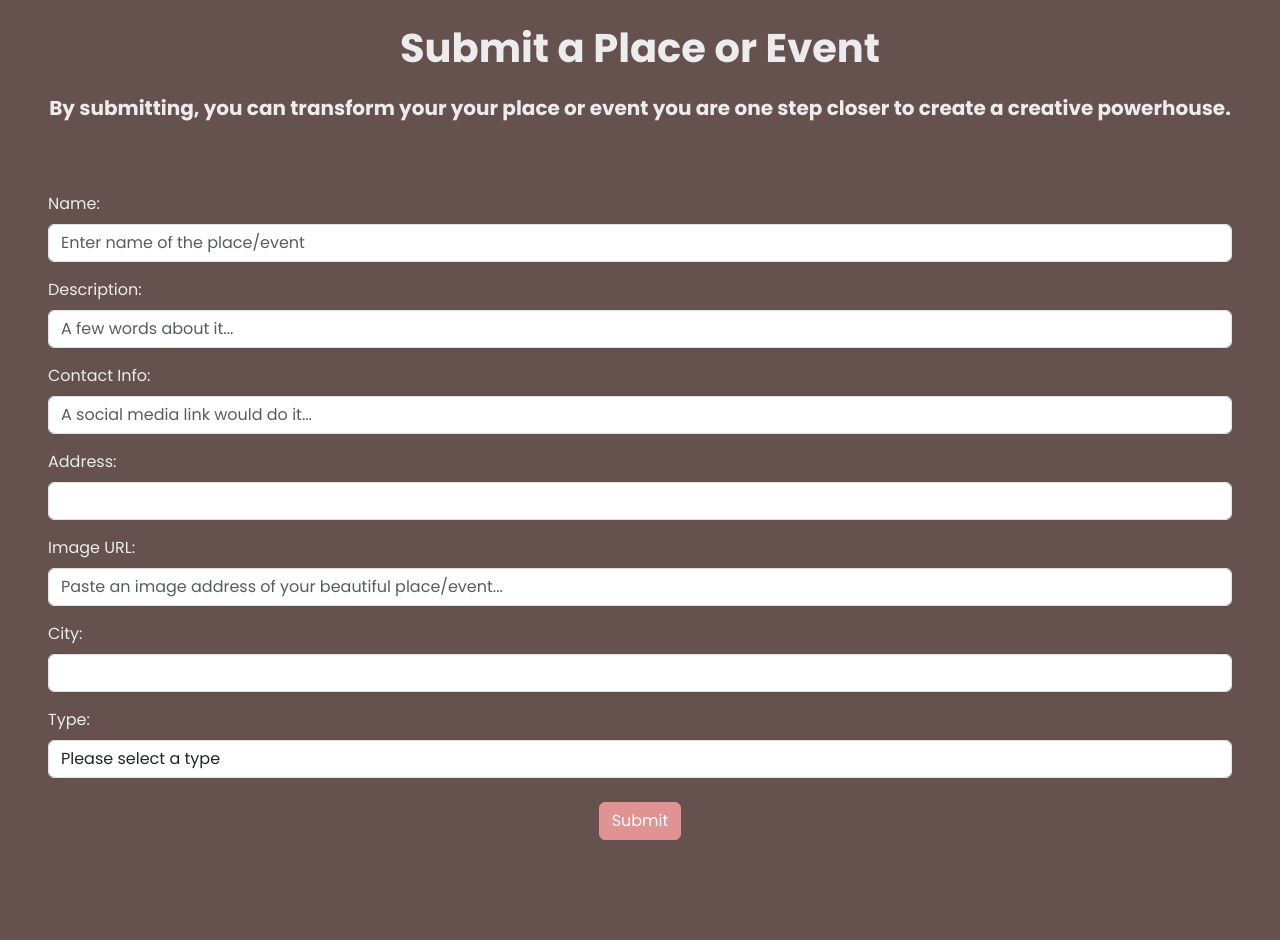
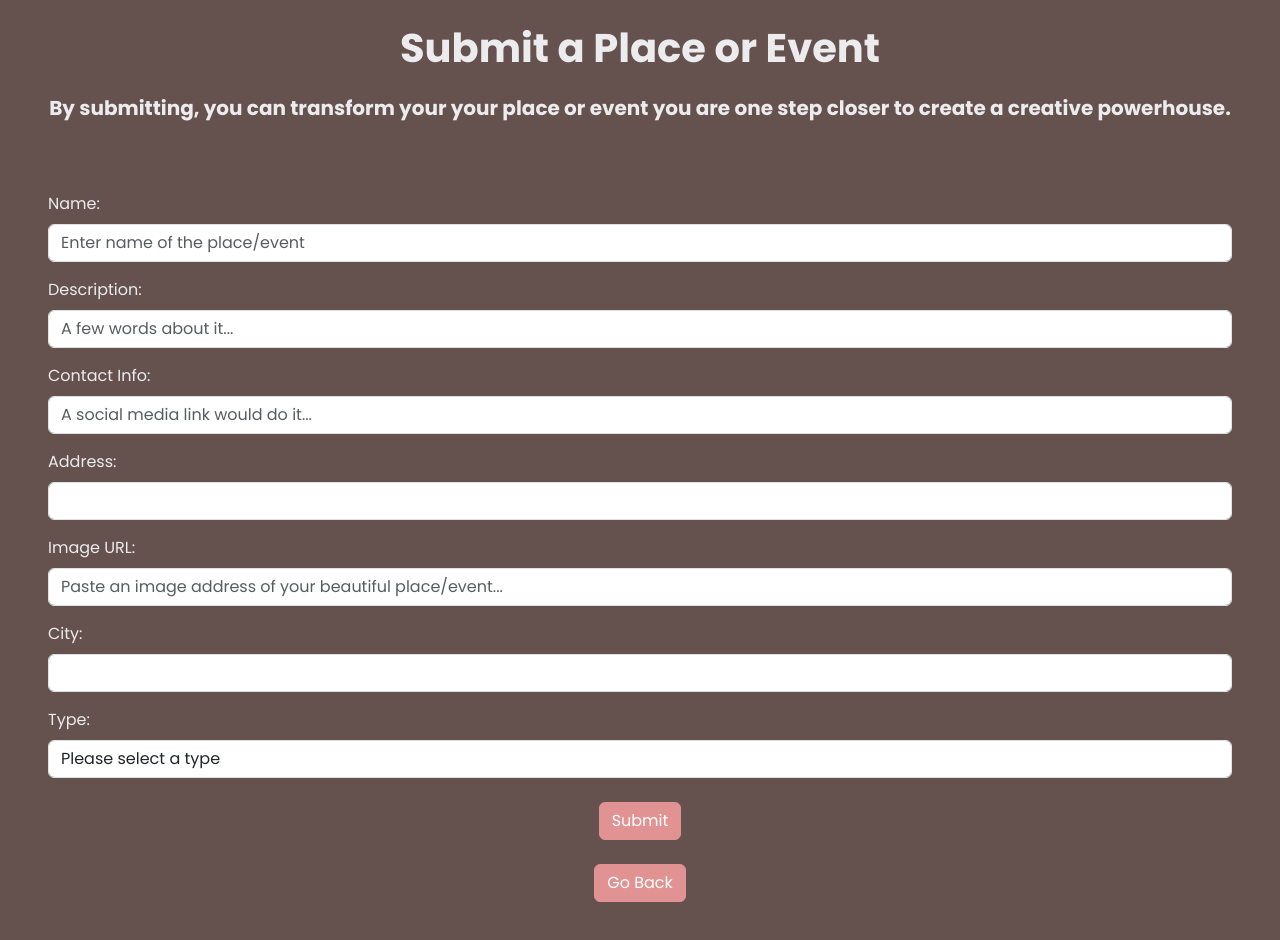
Before and after one commit to kostastepetes/creative-juice, a Vue app: page /submit-location in a window 1280 px wide. Shown: the top 940 px of the page. Before the commit the page ends 888 px from the top, so only its background shows below. Built offline with nearby package versions, Linux system fonts and the light colour scheme; no server answers.

Commit message:
go back button + sender in chat

```diff
--- a/src/components/Chat.vue
+++ b/src/components/Chat.vue
@@ -6,7 +6,7 @@
           <div v-for="message in messages" :key="message.id" class="message mb-3">
             <div class="card">
               <div class="card-body">
-                <h5 class="card-title"><strong>{{ message.username }}</strong></h5>
+                <h5 class="card-title"><strong>{{ message.sender }}</strong></h5>
                 <h6 class="card-subtitle mb-2 text-muted">{{ new Date(message.timestamp).toLocaleString() }}</h6>
                 <p class="card-text">{{ message.message }}</p>
               </div>
@@ -88,7 +88,7 @@
 
     let { error } = await supabase
       .from('Chats')
-      .insert([{ message: newMessage.value, username: sender, recipient: username.value }])
+      .insert([{ message: newMessage.value, sender: sender, recipient: username.value }])
 
     if (error) {
       console.error('Error: ', error.message)
--- a/src/views/Account.vue
+++ b/src/views/Account.vue
@@ -21,6 +21,9 @@ const job = ref('')
 const avatar_url = ref('')
 const background_url = ref('')
 
+const goBack = () => {
+  router.go(-1) // Go back to the previous page
+}
 
 onMounted(() => {
   getProfile()
@@ -209,6 +212,10 @@ async function updateUserAndProfile() {
       />
     </div>
 
+    <div class="text-center">
+      <button @click="goBack" class="btn btn-primary mb-4">Go Back</button>
+    </div>
+
     <div class="form-group text-center mb-4">
       <button class="btn btn-secondary btn-block" @click="signOut" :disabled="loading">Sign Out</button>
     </div>
--- a/src/views/SubmitLocation.vue
+++ b/src/views/SubmitLocation.vue
@@ -36,7 +36,10 @@
     </div>
       <div class="text-center">
       <button type="submit" class="btn btn-primary mt-2">Submit</button>
-    </div>
+      </div>
+      <div class="text-center">
+      <button @click="goBack" class="btn btn-primary mt-4">Go Back</button>
+      </div>
     </form>
     <div v-else>
       <h5 class="text-center m-4">Thank you for your submission. After reviewing it, we will make sure to get it featured.</h5>
@@ -46,6 +49,7 @@
   <script setup>
   import { ref } from 'vue'
   import { supabase } from '../supabase'
+  import { useRouter } from 'vue-router'
 
   let location = ref({
     name: '',
@@ -59,6 +63,7 @@
   })
 
   let submitted = ref(false)
+  const router = useRouter()
 
   const submitForm = async () => {
     let { error } = await supabase
@@ -81,4 +86,8 @@
       submitted.value = true
     }
   }
+
+  const goBack = () => {
+  router.go(-1) // Go back to the previous page
+}
   </script>
```
